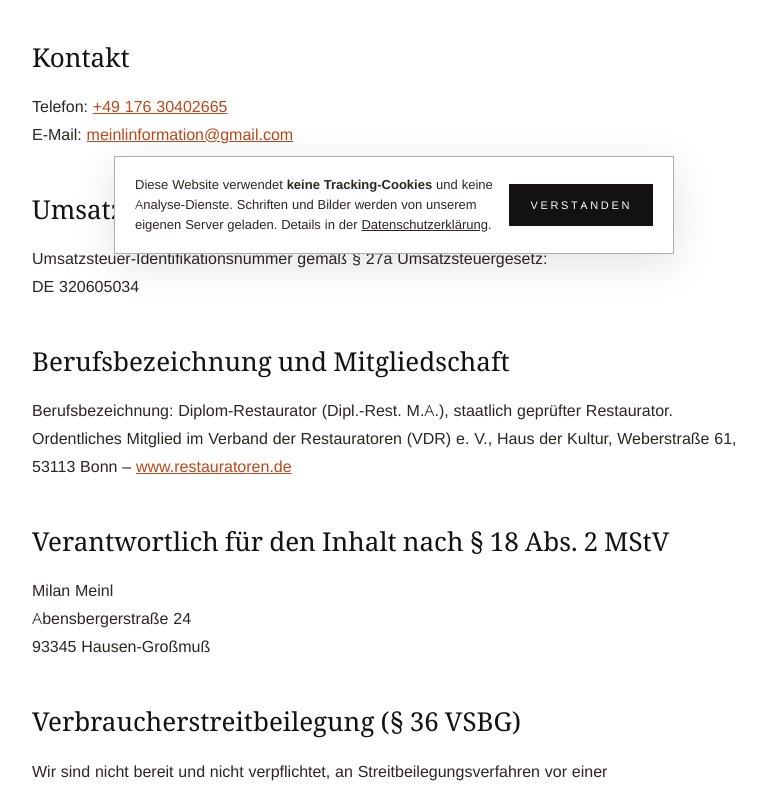
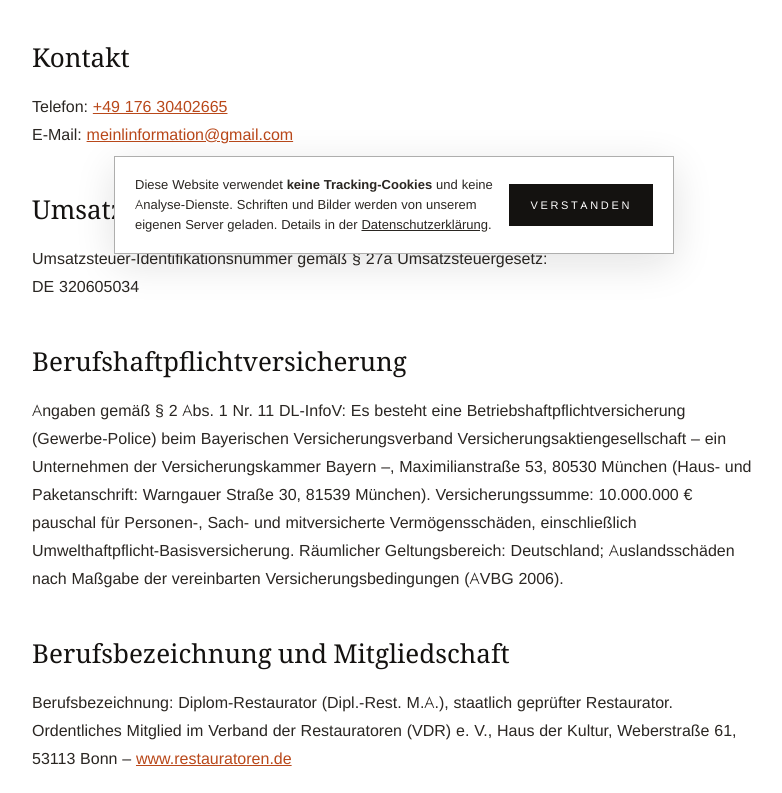
Before and after one commit to Meinl007/meinl-restaurierung, a plain HTML site: page impressum.html in a window 1280 px wide. Shown: the part 530-1323 px from the top of the page, without its empty margins (246-1028 px from the left). Drawn offline with Linux system fonts and the light colour scheme.

Commit message:
Impressum: Angaben zur Betriebshaftpflichtversicherung (DL-InfoV)

```diff
--- a/impressum.html
+++ b/impressum.html
@@ -58,6 +58,9 @@
     <h2>Umsatzsteuer-ID</h2>
     <p>Umsatzsteuer-Identifikationsnummer gemäß § 27a Umsatzsteuergesetz:<br>DE 320605034</p>
 
+    <h2>Berufshaftpflichtversicherung</h2>
+    <p>Angaben gemäß § 2 Abs. 1 Nr. 11 DL-InfoV: Es besteht eine Betriebshaftpflichtversicherung (Gewerbe-Police) beim Bayerischen Versicherungsverband Versicherungsaktiengesellschaft – ein Unternehmen der Versicherungskammer Bayern –, Maximilianstraße 53, 80530 München (Haus- und Paketanschrift: Warngauer Straße 30, 81539 München). Versicherungssumme: 10.000.000 € pauschal für Personen-, Sach- und mitversicherte Vermögensschäden, einschließlich Umwelthaftpflicht-Basisversicherung. Räumlicher Geltungsbereich: Deutschland; Auslandsschäden nach Maßgabe der vereinbarten Versicherungsbedingungen (AVBG 2006).</p>
+
     <h2>Berufsbezeichnung und Mitgliedschaft</h2>
     <p>Berufsbezeichnung: Diplom-Restaurator (Dipl.-Rest. M.A.), staatlich geprüfter Restaurator.<br>Ordentliches Mitglied im Verband der Restauratoren (VDR) e. V., Haus der Kultur, Weberstraße 61, 53113 Bonn – <a href="https://www.restauratoren.de/" target="_blank" rel="noopener">www.restauratoren.de</a></p>
 
```
